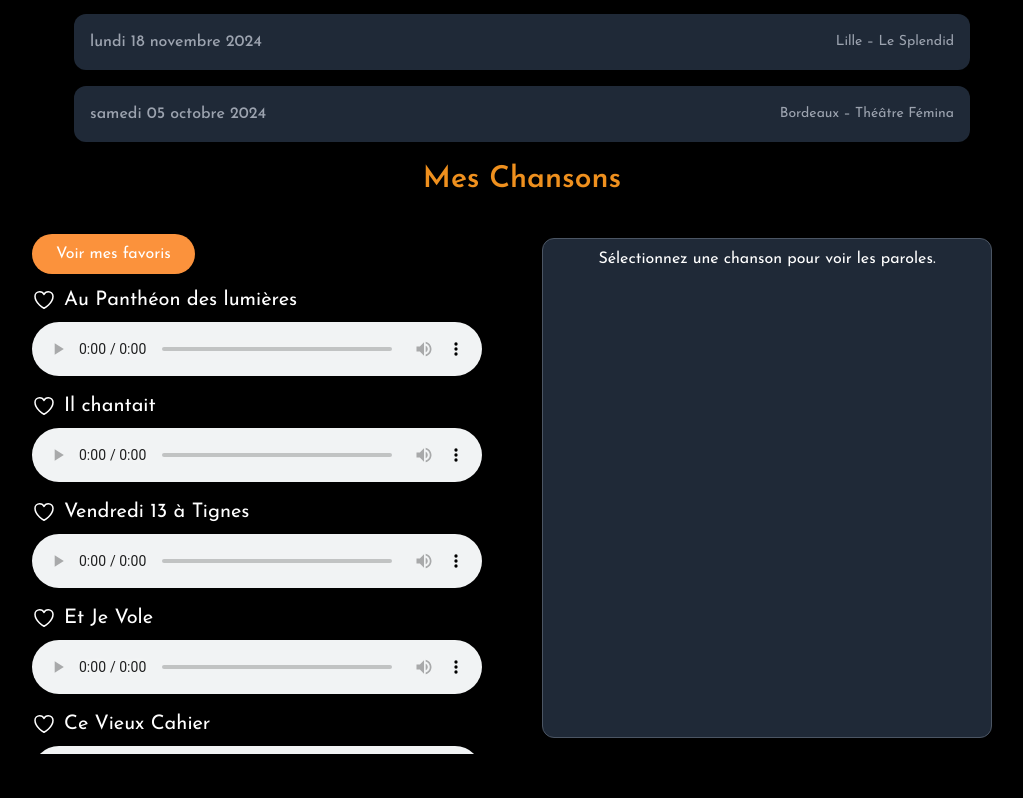
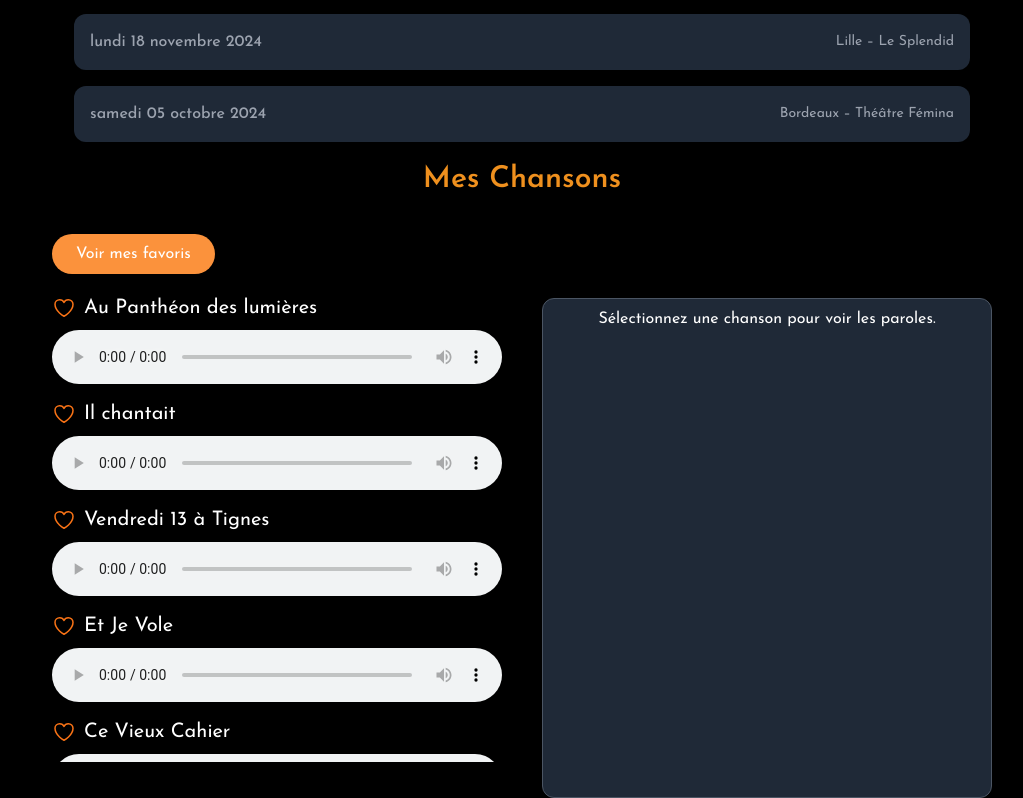
Before and after one commit to ccphung/georges-gloux, a React (Vite) app: page / in a window 1280 px wide. Shown: the part 1011-1809 px from the top of the page, without its empty margins (118-1141 px from the left). Before the commit the page ends 1769 px from the top, so only its background shows below. Built offline with nearby package versions, Linux system fonts and the light colour scheme.

Commit message:
modify onplay style

```diff
--- a/index.html
+++ b/index.html
@@ -9,6 +9,7 @@
       href="https://fonts.googleapis.com/css2?family=Josefin+Sans:ital,wght@0,100..700;1,100..700&display=swap"
       rel="stylesheet"
     />
+    <link rel="icon" type="image/png" href="./src/assets/images/logo.png" />
 
     <meta name="viewport" content="width=device-width, initial-scale=1.0" />
     <title>Georges Gloux</title>
--- a/src/components/Song.jsx
+++ b/src/components/Song.jsx
@@ -1,4 +1,4 @@
-import { HeartIcon } from "@heroicons/react/24/outline";
+import { ArrowRightCircleIcon, HeartIcon } from "@heroicons/react/24/outline";
 
 function Song({
   name,
@@ -31,21 +31,23 @@ function Song({
 
   return (
     <div className="mt-3">
-      <div
-        className={`text-xl flex items-center gap-2 ${
-          isPlaying ? "text-orange-500" : "text-white"
-        }`}
-      >
+      <div className={`text-xl flex items-center gap-2`}>
         <button
           onClick={
             favorites.includes(id) ? handleRemoveFavorites : handleAddFavorites
           }
         >
           <HeartIcon
-            className={`w-6 ${favorites.includes(id) ? "fill-orange-500" : ""}`}
+            className={`w-6 text-orange-500 ${
+              favorites.includes(id) ? "fill-orange-500" : ""
+            }`}
           />
         </button>
-        {name}
+        {isPlaying && <ArrowRightCircleIcon className="w-5 text-orange-500" />}
+        <p className={`${isPlaying ? "text-orange-500" : "text-white"}`}>
+          {" "}
+          {name}
+        </p>
       </div>
 
       <audio
--- a/src/sections/Songs.jsx
+++ b/src/sections/Songs.jsx
@@ -100,7 +100,7 @@ function Songs() {
         >
           <button
             onClick={handleShowFav}
-            className={`mt-4 py-2 px-6 text-white bg-orange-400 rounded-full hover:bg-orange-500 transition duration-300 ease-in-out transform hover:scale-105 shadow-lg ${
+            className={`mt-4 py-2 px-6 text-white bg-orange-400 rounded-full hover:bg-orange-500 transition duration-300 ease-in-out transform hover:scale-105 shadow-lg mb-2 ${
               showFavorites ? "hidden" : ""
             }`}
           >
@@ -142,7 +142,7 @@ function Songs() {
         </div>
 
         {(width > 960 || selectedMenu === "lyrics") && (
-          <div className="xl:overflow-y-scroll rounded-xl p-2 m-5 border-grey-600  w-[450px] max-w-[90vw] xl:h-[500px] text-white whitespace-pre-line bg-gray-800 text-center border border-gray-600">
+          <div className="xl:overflow-y-scroll rounded-xl p-2 xl:mt-[80px] xl:ml-5 border-grey-600  w-[450px] max-w-[90vw] xl:h-[500px] text-white whitespace-pre-line bg-gray-800 text-center border border-gray-600">
             {selectedSong || "Sélectionnez une chanson pour voir les paroles."}
           </div>
         )}
```
